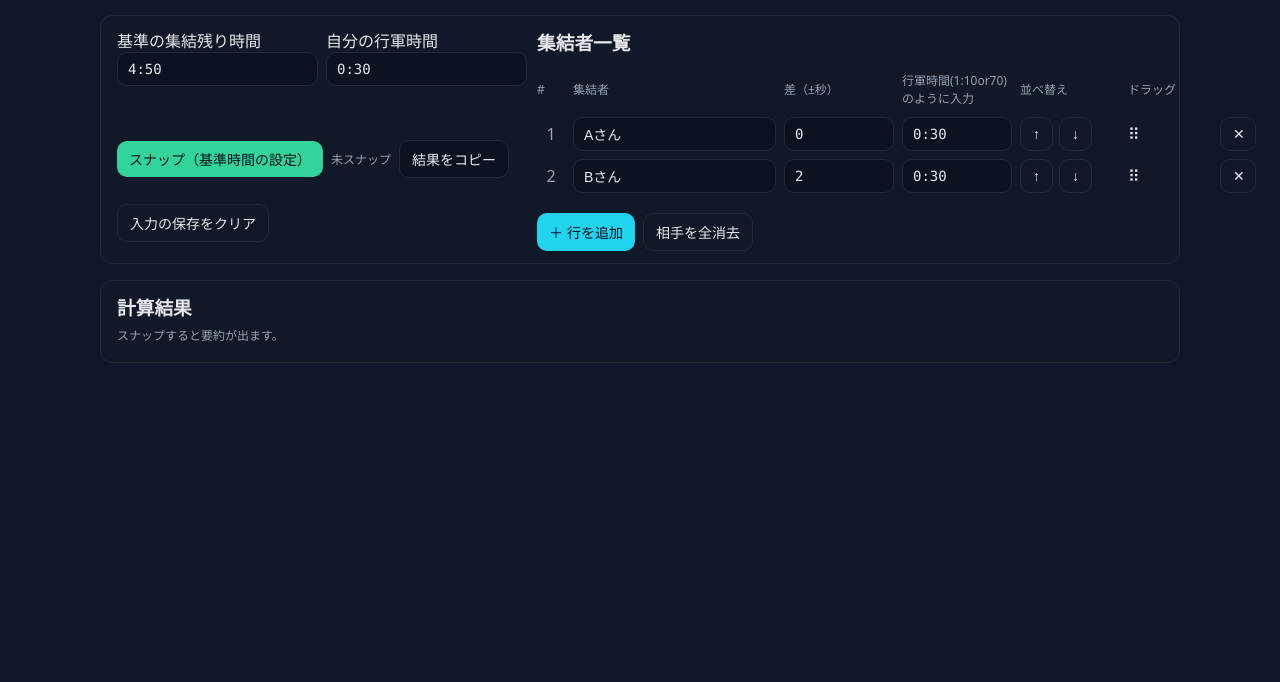
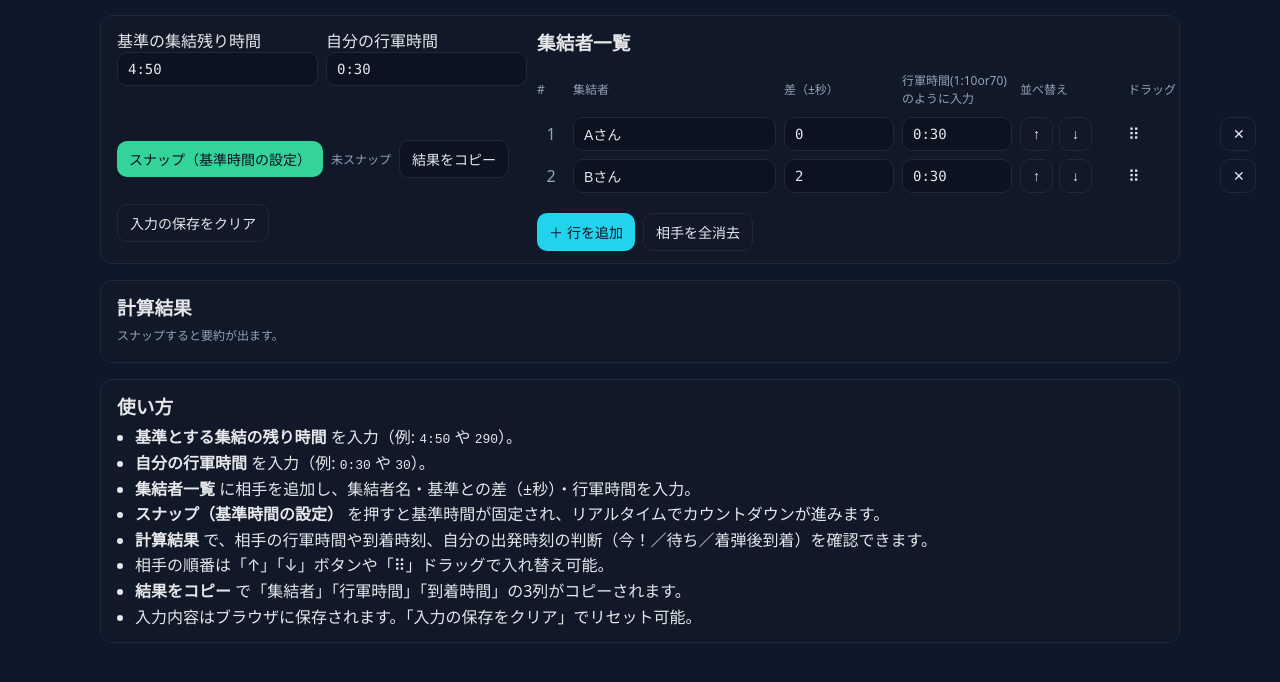
Before and after one commit to rthirteen1300/rthirteen1300.github.io, a plain HTML site: page index.html in a window 1280 px wide. Shown: the part 64-746 px from the top of the page. Drawn offline with Linux system fonts and the light colour scheme.

Commit message:
Update index.html

```diff
--- a/index.html
+++ b/index.html
@@ -83,6 +83,20 @@
     <div id="summary" class="hint" style="margin-bottom:6px;">スナップすると要約が出ます。</div>
     <div id="tableWrap"></div>
   </section>
+    <section class="card">
+    <h3 style="margin:0 0 6px 0;">使い方</h3>
+    <ul style="line-height:1.6; margin:0; padding-left:18px;">
+      <li><b>基準とする集結の残り時間</b> を入力（例: <code>4:50</code> や <code>290</code>）。</li>
+      <li><b>自分の行軍時間</b> を入力（例: <code>0:30</code> や <code>30</code>）。</li>
+      <li><b>集結者一覧</b> に相手を追加し、集結者名・基準との差（±秒）・行軍時間を入力。</li>
+      <li><b>スナップ（基準時間の設定）</b> を押すと基準時間が固定され、リアルタイムでカウントダウンが進みます。</li>
+      <li><b>計算結果</b> で、相手の行軍時間や到着時刻、自分の出発時刻の判断（今！／待ち／着弾後到着）を確認できます。</li>
+      <li>相手の順番は「↑」「↓」ボタンや「⠿」ドラッグで入れ替え可能。</li>
+      <li><b>結果をコピー</b> で「集結者」「行軍時間」「到着時間」の3列がコピーされます。</li>
+      <li>入力内容はブラウザに保存されます。「入力の保存をクリア」でリセット可能。</li>
+    </ul>
+  </section>
+
 </main>
 
 <script>
```
